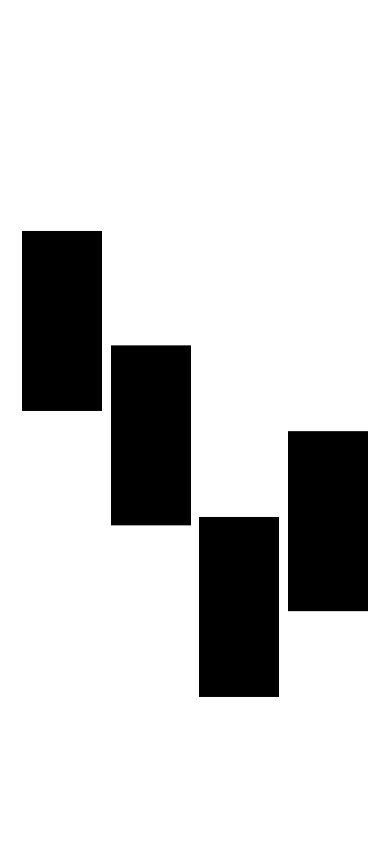
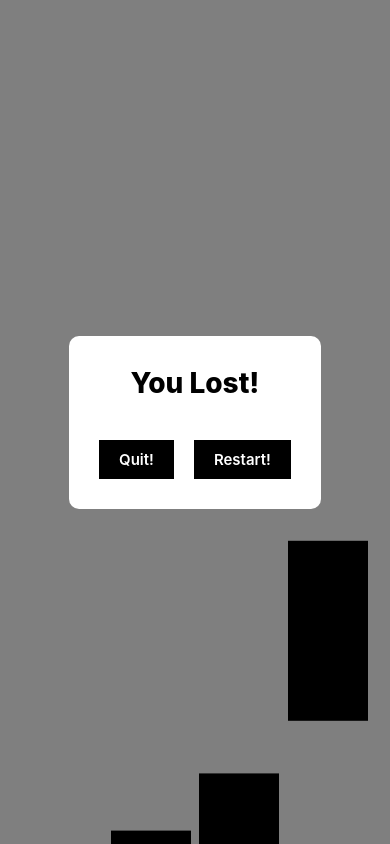
Before and after one commit to asantaelly/whiplash, a React Native app: screen / in a window 390 px wide. Shown: the top 844 px of the page. Built offline with nearby package versions, Linux system fonts and the light colour scheme.

Commit message:
feat: game lost mechanism

```diff
--- a/App.tsx
+++ b/App.tsx
@@ -3,7 +3,7 @@ import { SafeAreaProvider } from "react-native-safe-area-context";
 import { GestureHandlerRootView } from "react-native-gesture-handler";
 
 import AppNavigator from "./src/navigation/AppNavigator";
-import LevelProvider from "./src/Providers/Level";
+import LevelProvider from "./src/providers/Level";
 
 export default function App() {
   return (
--- a/src/Providers/Level.tsx
+++ b/src/Providers/Level.tsx
@@ -5,7 +5,9 @@ type ComponentProps = {
 };
 
 type LevelProps = {
+  loser: boolean;
   tapCounter: number;
+  setLoser: React.Dispatch<React.SetStateAction<boolean>>;
   setTapCounter: React.Dispatch<React.SetStateAction<number>>;
 };
 
@@ -13,10 +15,15 @@ export const LevelContext = React.createContext<LevelProps>(null);
 
 const LevelProvider: React.FC<ComponentProps> = (props) => {
   const { children } = props;
-  const [tapCounter, setTapCounter] = React.useState(0);
+
+  /** Context states */
+  const [loser, setLoser] = React.useState<boolean>(false);
+  const [tapCounter, setTapCounter] = React.useState<number>(0);
 
   return (
-    <LevelContext.Provider value={{ tapCounter, setTapCounter }}>
+    <LevelContext.Provider
+      value={{ loser, setLoser, tapCounter, setTapCounter }}
+    >
       {children}
     </LevelContext.Provider>
   );
--- a/src/components/shared/Tile.tsx
+++ b/src/components/shared/Tile.tsx
@@ -1,5 +1,6 @@
 import React from "react";
-import { Dimensions, StyleSheet, View } from "react-native";
+import { Dimensions, StyleSheet, Text, View } from "react-native";
+import { Gesture, GestureDetector } from "react-native-gesture-handler";
 
 import Animated, {
   Easing,
@@ -10,22 +11,16 @@ import Animated, {
   useSharedValue,
   useDerivedValue,
   useAnimatedStyle,
+  cancelAnimation,
 } from "react-native-reanimated";
 
-import {
-  Gesture,
-  GestureDetector,
-  GestureStateChangeEvent,
-  TapGestureHandlerEventPayload,
-} from "react-native-gesture-handler";
-
 /** local imports */
-import { LevelContext } from "../../Providers/Level";
+import { LevelContext } from "../../providers/Level";
 
 type Props = {
   index: number;
   initialDelay: number;
-  deviceHeight: number;
+  deviceHeight?: number;
 };
 
 enum Configurations {
@@ -36,10 +31,11 @@ enum Configurations {
 
 const Tile: React.FC<Props> = (props) => {
   const { height, width } = Dimensions.get("window");
-  const { index, initialDelay, deviceHeight } = props;
+  const { index, initialDelay, deviceHeight = height } = props;
 
   /** game level counter */
-  const { tapCounter, setTapCounter } = React.useContext(LevelContext);
+  const { loser, setLoser, tapCounter, setTapCounter } =
+    React.useContext(LevelContext);
 
   const delay = useSharedValue(initialDelay);
   const duration = useSharedValue(Configurations.INITIAL_DURATION);
@@ -57,51 +53,65 @@ const Tile: React.FC<Props> = (props) => {
     transform: [{ translateY: translateY1.value }],
   }));
 
-  /** game initializer function */
-  const action = () => {
+  /** Game Play */
+  const play = () => {
     translateY1.value = withDelay(
       delay.value,
       withRepeat(
-        withTiming(deviceHeight, {
-          duration: derivedDuration.value,
-          easing: Easing.linear,
-        }),
+        withTiming(
+          deviceHeight,
+          {
+            duration: derivedDuration.value,
+            easing: Easing.linear,
+          },
+          (finished) => {
+            if (finished) {
+              runOnJS(setLoser)(true);
+            }
+
+            return;
+          }
+        ),
         0,
         false
       )
     );
   };
 
+  /** Game Restart */
+  const restart = () => {
+    duration.value = Configurations.INITIAL_DURATION;
+    translateY1.value = Configurations.INITIAL_TRANSLATEY;
+    play();
+  };
+
   const tap = Gesture.Tap()
     .onBegin(() => {
       translateY1.value = Configurations.INITIAL_TRANSLATEY;
     })
-    .onFinalize(
-      (event: GestureStateChangeEvent<TapGestureHandlerEventPayload>) => {
-        runOnJS(setTapCounter)(tapCounter + 20);
-        translateY1.value = withDelay(
-          delay.value,
-          withRepeat(
-            withTiming(deviceHeight, {
-              duration: derivedDuration.value,
-              easing: Easing.linear,
-            }),
-            0,
-            false
-          )
-        );
-      }
-    );
+    .onFinalize(() => {
+      runOnJS(setTapCounter)(tapCounter + 10);
+      runOnJS(play)();
+    });
 
   /** TO BE REMOVED AND TURN IT TO INITIALIZER FUNCTION */
   React.useEffect(() => {
-    action();
+    play();
   }, []);
 
   React.useEffect(() => {
-    console.log("Tap counter: ", tapCounter);
-    console.log("Derived duration: ", derivedDuration.value);
-  }, [tapCounter]);
+    if (loser) {
+      cancelAnimation(translateY1);
+    } else {
+      restart();
+    }
+  }, [loser]);
+
+  React.useEffect(() => {
+    console.log("Tap counter: ", tapCounter / 10);
+    console.log("Speed in milliseconds: ", tapCounter);
+    console.log("Duration counter: ", derivedDuration.value);
+  }, [tapCounter, loser]);
 
   return (
     <View style={[styles.container]}>
--- a/src/screens/Auditorium.tsx
+++ b/src/screens/Auditorium.tsx
@@ -4,18 +4,56 @@ import {
   StyleSheet,
   ActivityIndicator,
   LayoutChangeEvent,
+  Text,
+  Modal,
+  TouchableOpacity,
 } from "react-native";
 
+import Tile from "../components/shared/Tile";
 import AppLayout from "../layouts/AppLayout";
-import Tile from "../components/shared/Tile";
+import { LevelContext } from "../providers/Level";
 
 const Auditorium = () => {
-  /** screen dimensions */
+  const [loserModal, setLoserModal] = React.useState(false);
   const [viewHeight, setViewHeight] = React.useState<number | null>(null);
+
+  /** Game Progress Context */
+  const { loser, setLoser, setTapCounter } = React.useContext(LevelContext);
 
   const viewLayout = (event: LayoutChangeEvent) => {
     const { width, height, x, y } = event.nativeEvent.layout;
     setViewHeight(height);
+  };
+
+  const LoserModal = () => {
+
+    const restartGame = () => {
+      setLoser(false);
+      setTapCounter(0)
+      return
+    }
+
+    return (
+      <Modal visible={true} animationType="slide" transparent={true}>
+        <View style={[styles.modalContainer]}>
+          <View style={[styles.modalContent]}>
+            <Text style={[styles.largeText]}>You Lost!</Text>
+            <View style={[styles.buttons]}>
+              <TouchableOpacity style={[styles.button]}>
+                <Text style={[styles.buttonText, { color: "#ffffff" }]}>
+                  Quit!
+                </Text>
+              </TouchableOpacity>
+              <TouchableOpacity style={[styles.button]} onPress={restartGame}>
+                <Text style={[styles.buttonText, { color: "#ffffff" }]}>
+                  Restart!
+                </Text>
+              </TouchableOpacity>
+            </View>
+          </View>
+        </View>
+      </Modal>
+    );
   };
 
   return (
@@ -26,15 +64,38 @@ const Auditorium = () => {
         </View>
       ) : (
         <View style={[styles.container]}>
-          <Tile index={1} initialDelay={2200} deviceHeight={viewHeight} />
-          <Tile index={2} initialDelay={1800} deviceHeight={viewHeight} />
-          <Tile index={3} initialDelay={1200} deviceHeight={viewHeight} />
-          <Tile index={4} initialDelay={1500} deviceHeight={viewHeight} />
+          {loser && <LoserModal />}
+          {tiles.map((tile, key) => (
+            <Tile
+              key={key}
+              index={tile.index}
+              initialDelay={tile.initialDelay}
+            />
+          ))}
         </View>
       )}
     </AppLayout>
   );
 };
+
+const tiles = [
+  {
+    index: 1,
+    initialDelay: 1800,
+  },
+  {
+    index: 2,
+    initialDelay: 2000,
+  },
+  {
+    index: 3,
+    initialDelay: 2200,
+  },
+  {
+    index: 4,
+    initialDelay: 3000,
+  },
+];
 
 const styles = StyleSheet.create({
   container: {
@@ -43,11 +104,43 @@ const styles = StyleSheet.create({
     flexDirection: "row",
     paddingHorizontal: 20,
   },
+  modalContainer: {
+    flex: 1,
+    alignItems: "center",
+    justifyContent: "center",
+    backgroundColor: "rgba(0, 0, 0, 0.5)",
+  },
+  modalContent: {
+    gap: 40,
+    padding: 30,
+    borderRadius: 10,
+    alignItems: "center",
+    flexDirection: "column",
+    backgroundColor: "#FFFFFF",
+  },
+  buttons: {
+    gap: 20,
+    flexDirection: "row",
+  },
   indicatorContainer: {
     flex: 1,
     alignItems: "center",
     justifyContent: "center",
   },
+  largeText: {
+    fontSize: 28,
+    color: "#000000",
+    fontWeight: "800",
+  },
+  buttonText: {
+    fontSize: 15,
+    fontWeight: "600",
+  },
+  button: {
+    paddingVertical: 10,
+    paddingHorizontal: 20,
+    backgroundColor: "black",
+  },
 });
 
 export default Auditorium;
```
